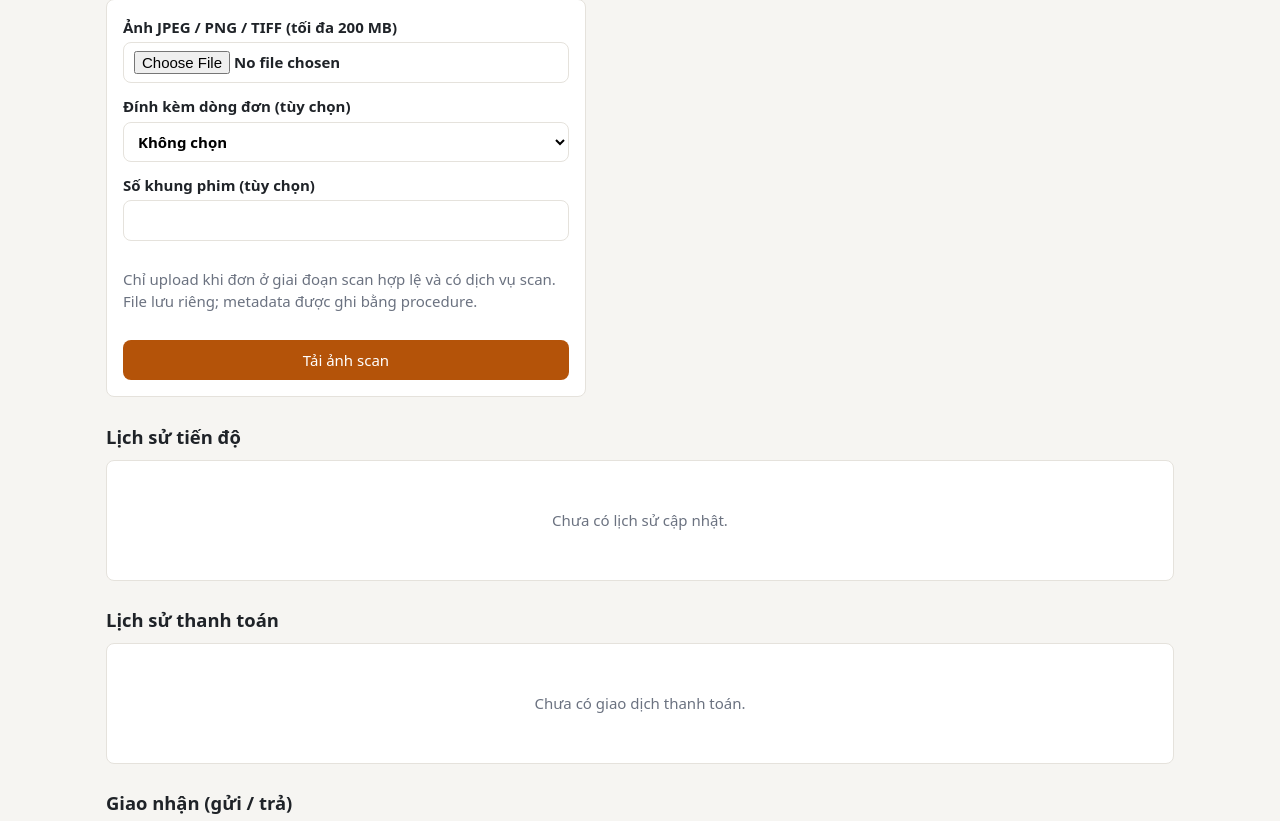
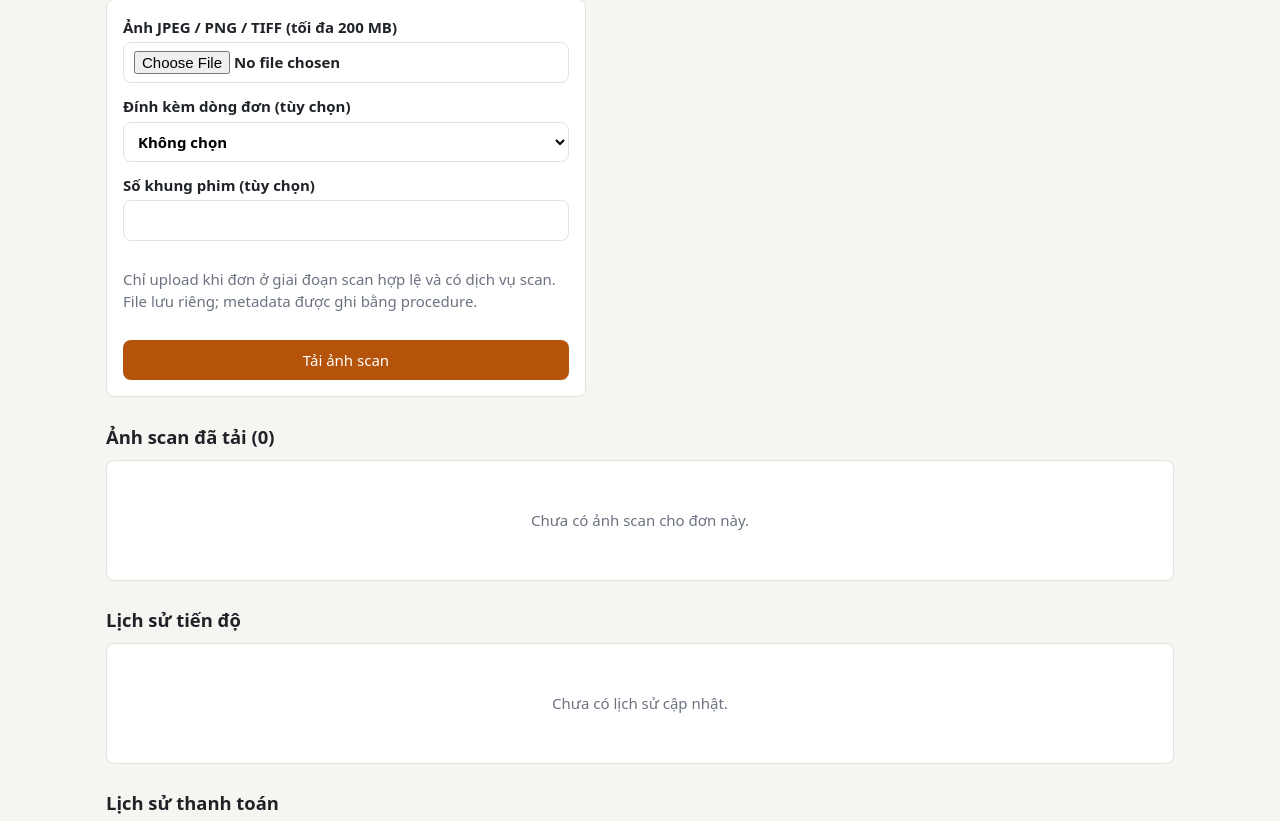
Before and after one commit to Yud63/Project-HQTCSDL, a Node project: template web/views/owner/order-detail.ejs in a window 1280 px wide. Shown: the part 1148-1969 px from the top of the page. Run offline with Node 20 templates, Linux system fonts and the light colour scheme; the template is opened without the code that fills it, so the values that code supplies are empty.

Commit message:
Owner: hien bang anh scan va diem chat luong AI o chi tiet don

```diff
--- a/web/views/owner/order-detail.ejs
+++ b/web/views/owner/order-detail.ejs
@@ -36,6 +36,10 @@
 <p class="muted">Chỉ upload khi đơn ở giai đoạn scan hợp lệ và có dịch vụ scan. File lưu riêng; metadata được ghi bằng procedure.</p>
 <button type="submit" class="btn">Tải ảnh scan</button>
 </form>
+<h2>Ảnh scan đã tải (<%= scans.length %>)</h2>
+<% if(!scans.length){ %><div class="card empty">Chưa có ảnh scan cho đơn này.</div><% } else { %>
+<div class="table-wrap"><table class="table"><thead><tr><th>Tên file</th><th>Dòng đơn</th><th class="num">Khung</th><th class="num">Điểm chất lượng</th><th>Trạng thái</th><th>Tải lên lúc</th></tr></thead><tbody><% scans.forEach(function(s){ %><tr><td><%= s.FileName %></td><td><%= s.OrderItemId ? '#' + s.OrderItemId : '—' %></td><td class="num"><%= s.FrameNumber || '—' %></td><td class="num"><%= s.QualityScore === null || s.QualityScore === undefined ? '—' : Number(s.QualityScore).toFixed(2) %></td><td><span class="badge <%= s.QualityStatus==='Passed'?'badge-success':'badge-warning' %>"><%= s.QualityStatus %></span></td><td><%= s.UploadedAt?new Date(s.UploadedAt).toLocaleString('vi-VN'):'—' %></td></tr><% }) %></tbody></table></div>
+<p class="muted">Điểm do AI chấm nền sau khi tải lên; nếu còn trống, tải lại trang sau vài giây.</p><% } %>
 <h2>Lịch sử tiến độ</h2>
 <% if(!timeline.length){ %><div class="card empty">Chưa có lịch sử cập nhật.</div><% } else { %><div class="table-wrap"><table class="table"><thead><tr><th>Thời gian</th><th>Trạng thái</th><th>Người thao tác</th><th>Ghi chú</th></tr></thead><tbody><% timeline.forEach(function(t){ %><tr><td><%= t.ChangedAt?new Date(t.ChangedAt).toLocaleString('vi-VN'):'—' %></td><td><%= t.ToStageName %></td><td><%= t.ChangedByName||'Hệ thống' %></td><td><%= t.Note || '—' %></td></tr><% }) %></tbody></table></div><% } %>
 <h2>Lịch sử thanh toán</h2>
```
Also changed, not shown: web/routes/owner.js (+14 -1 lines).
